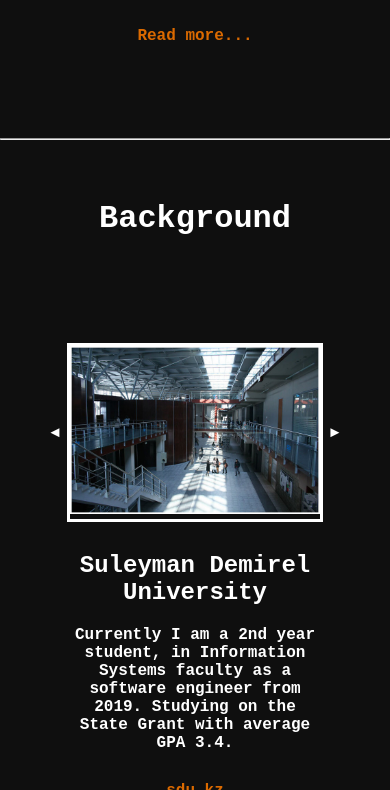
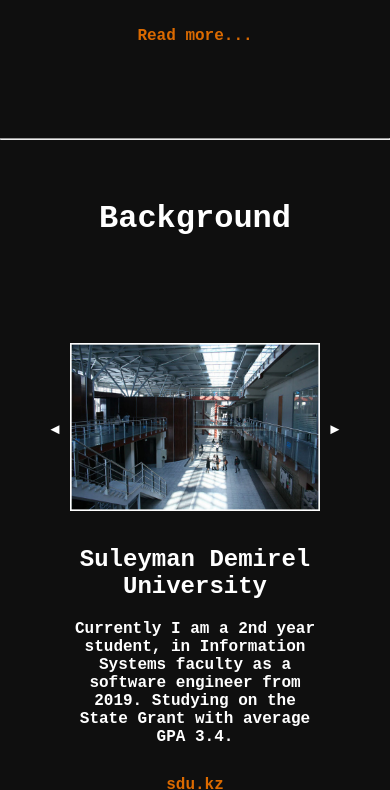
Before and after one commit to zhussupali/portfolio, a plain HTML site: page index.html in a window 390 px wide. Shown: the part 1210-2000 px from the top of the page. Drawn offline with nearby package versions, Linux system fonts and the light colour scheme; a web font is replaced by a local one.

Commit message:
last commit

```diff
--- a/css/style.css
+++ b/css/style.css
@@ -181,7 +181,6 @@
 
 
   .background .slider-area {
-    border: solid 3px white;
      width: 250px;
   }
 
```
Also changed, not shown: 1 other file.
